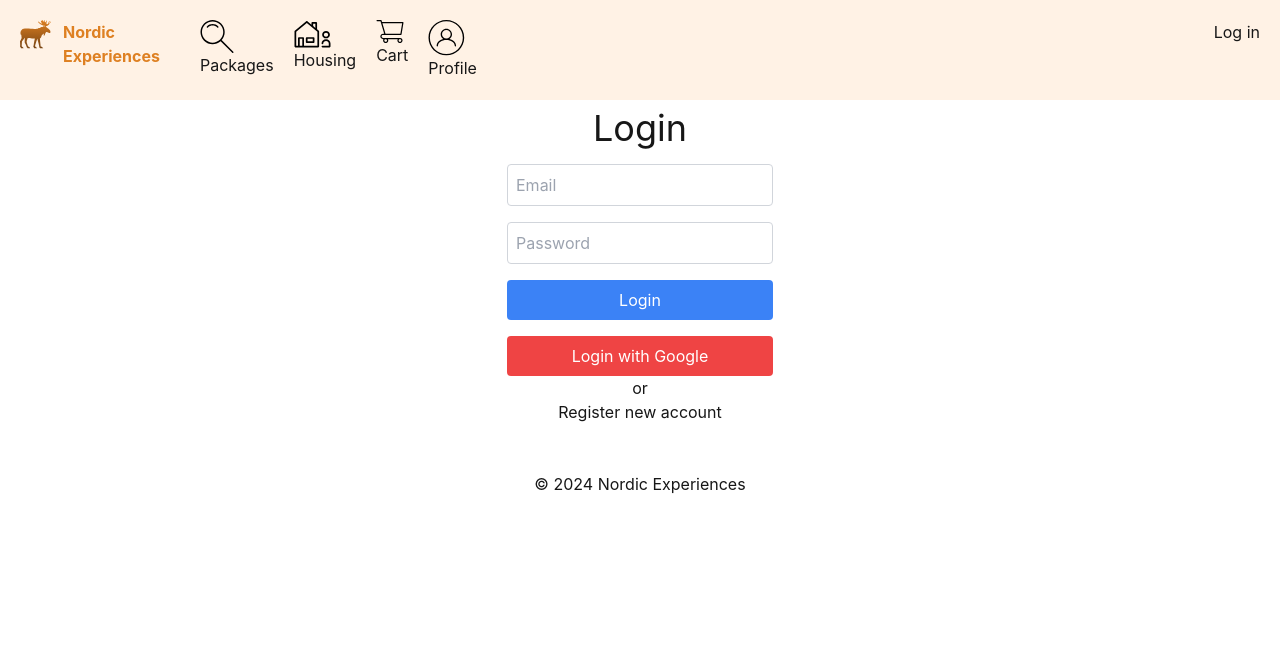
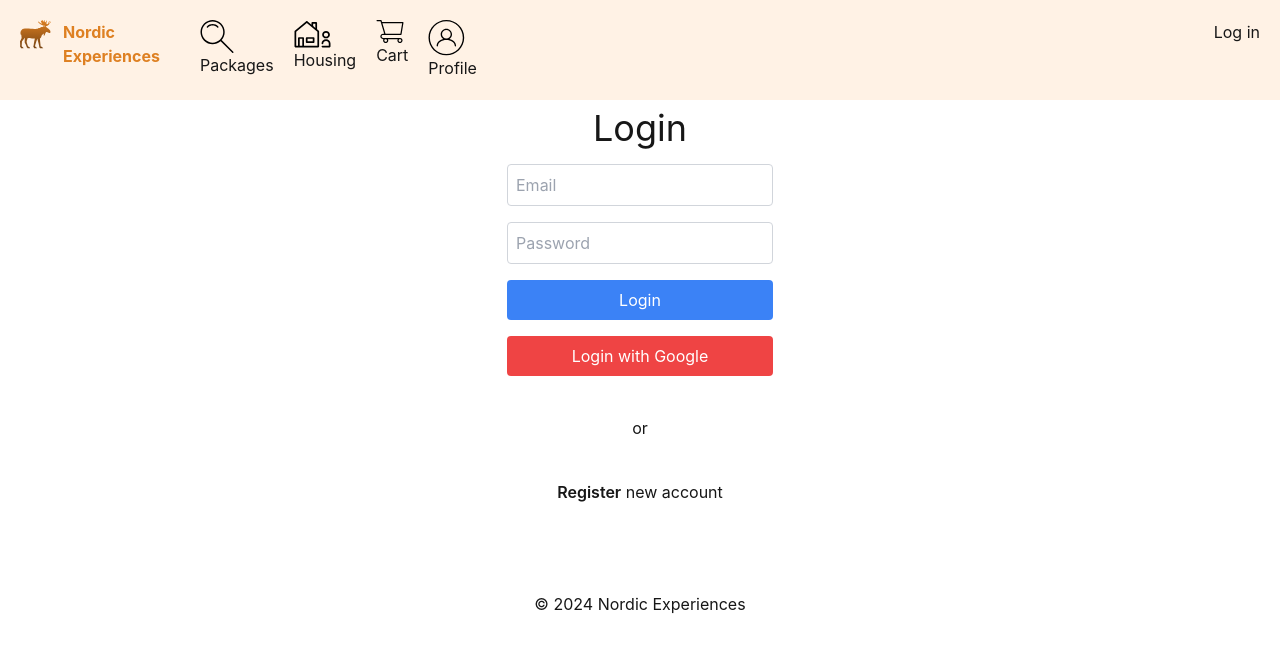
Before and after one commit to jesperekerling/nextjs-firebase-nordic-experience, a Next.js app: page /login in a window 1280 px wide. Shown: the top 652 px of the page. Built offline with nearby package versions, Linux system fonts and the light colour scheme; no server answers.

Commit message:
Logout fixed

```diff
--- a/src/app/login/page.tsx
+++ b/src/app/login/page.tsx
@@ -1,17 +1,27 @@
+'use client'
 import React from 'react';
 import LoginForm from '../../components/LoginForm';
 import Link from 'next/link';
+import { useAuth } from '../../context/AuthContext'; // Adjust the path as needed
 
-function LoginPage() {
+const LoginPage = () => {
+  const { user } = useAuth();
+
   return (
     <div className="flex flex-col items-center justify-center py-2">
       <h1 className="text-4xl mb-4">Login</h1>
       <LoginForm />
 
-      <p>or</p>
-      <Link href="/register">Register new account</Link>
+      {!user && (
+        <>
+          <p className='pt-10'>or</p>
+          <Link href="/register" className='py-10'>
+            <span className='font-semibold'>Register</span> new account
+          </Link>
+        </>
+      )}
     </div>
   );
-}
+};
 
 export default LoginPage;
--- a/src/app/logout/page.tsx
+++ b/src/app/logout/page.tsx
@@ -1,19 +1,28 @@
-'use client'
+'use client';
 
 import { useEffect } from 'react';
 import { useRouter } from 'next/navigation';
+import { auth } from '../../../firebase/firebaseConfig'; // Adjust the path as needed
+import { signOut } from 'firebase/auth';
 
 const LogoutPage = () => {
   const router = useRouter();
 
   useEffect(() => {
     const logout = async () => {
-      // Clear the user's session or token here
-      // For example, if using cookies:
-      document.cookie = 'token=; Max-Age=0; Path=/; HttpOnly';
+      try {
+        // Sign out from Firebase Authentication
+        await signOut(auth);
 
-      // Redirect to the login page or home page
-      router.push('/login');
+        // Clear the user's session or token here
+        // For example, if using cookies:
+        document.cookie = 'token=; Max-Age=0; Path=/; HttpOnly';
+
+        // Redirect to the login page or home page
+        router.push('/');
+      } catch (error) {
+        console.error('Failed to log out:', error);
+      }
     };
 
     logout();
--- a/src/app/register/page.tsx
+++ b/src/app/register/page.tsx
@@ -8,8 +8,8 @@ const RegisterPage = () => {
       <h1 className="text-4xl mb-4">Register</h1>
       <RegisterForm />
 
-      <p>or</p>
-      <Link href="/login">Login to your account</Link>
+      <p className='pt-10'>or</p>
+      <Link href="/login" className='py-10'><span className='font-semibold'>Log in</span> to your account</Link>
     </div>
   );
 };
```
